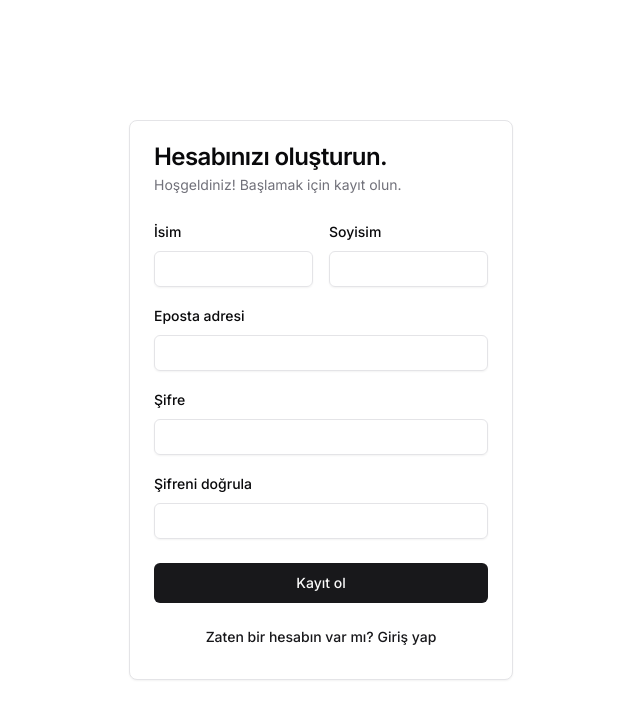
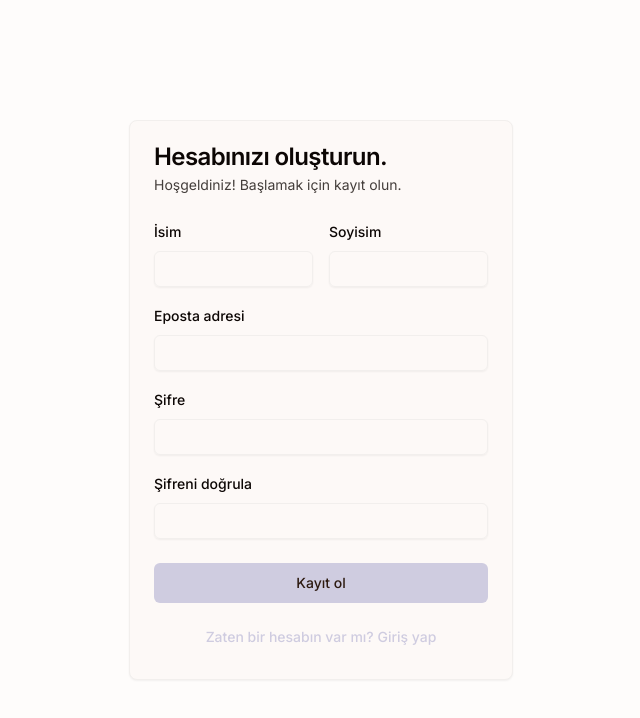
Before and after one commit to drawsly/libratrack, a Next.js app: page /register in a window 1280 px wide. Shown: the top 718 px of the page, without its empty margins (319-959 px from the left). Built offline with nearby package versions, Linux system fonts and the light colour scheme.

Commit message:
feat: Update global styles and add sidebar color variables for improved theming

```diff
--- a/src/styles/globals.css
+++ b/src/styles/globals.css
@@ -4,57 +4,74 @@
 
 @layer base {
   :root {
-    --background: 0 0% 100%;
-    --foreground: 240 10% 3.9%;
-    --card: 0 0% 100%;
-    --card-foreground: 240 10% 3.9%;
-    --popover: 0 0% 100%;
-    --popover-foreground: 240 10% 3.9%;
-    --primary: 240 5.9% 10%;
-    --primary-foreground: 0 0% 98%;
-    --secondary: 240 4.8% 95.9%;
-    --secondary-foreground: 240 5.9% 10%;
-    --muted: 240 4.8% 95.9%;
-    --muted-foreground: 240 3.8% 46.1%;
-    --accent: 240 4.8% 95.9%;
-    --accent-foreground: 240 5.9% 10%;
-    --destructive: 0 84.2% 60.2%;
-    --destructive-foreground: 0 0% 98%;
-    --border: 240 5.9% 90%;
-    --input: 240 5.9% 90%;
-    --ring: 240 10% 3.9%;
-    --chart-1: 12 76% 61%;
+    --background: 20 66% 99%;
+    --foreground: 20 51% 4%;
+    --muted: 20 25% 86%;
+    --muted-foreground: 20 7% 25%;
+    --popover: 20 66% 98%;
+    --popover-foreground: 20 51% 3%;
+    --card: 20 66% 98%;
+    --card-foreground: 20 51% 3%;
+    --border: 20 15% 94%;
+    --input: 20 15% 94%;
+    --primary: 248 25% 84%;
+    --primary-foreground: 20 48% 12%;
+    --secondary: 20 12% 92%;
+    --secondary-foreground: 20 12% 32%;
+    --accent: 20 12% 92%;
+    --accent-foreground: 20 12% 32%;
+    --destructive: 11 80% 22%;
+    --destructive-foreground: 11 80% 82%;
+    --ring: 248 25% 84%;
+    --radius: 0.5rem;
+    --chart-1: 248 25% 84%;
     --chart-2: 173 58% 39%;
     --chart-3: 197 37% 24%;
     --chart-4: 43 74% 66%;
     --chart-5: 27 87% 67%;
-    --radius: 0.5rem;
+    --sidebar-background: 20 66% 98%;
+    --sidebar-foreground: 240 5.3% 26.1%;
+    --sidebar-primary: 240 5.9% 10%;
+    --sidebar-primary-foreground: 0 0% 98%;
+    --sidebar-accent: 20 25% 86%;
+    --sidebar-accent-foreground: 240 5.9% 10%;
+    --sidebar-border: 220 13% 91%;
+    --sidebar-ring: 217.2 91.2% 59.8%;
   }
+
   .dark {
-    --background: 240 10% 3.9%;
-    --foreground: 0 0% 98%;
-    --card: 240 10% 3.9%;
-    --card-foreground: 0 0% 98%;
-    --popover: 240 10% 3.9%;
-    --popover-foreground: 0 0% 98%;
-    --primary: 0 0% 98%;
-    --primary-foreground: 240 5.9% 10%;
-    --secondary: 240 3.7% 15.9%;
-    --secondary-foreground: 0 0% 98%;
-    --muted: 240 3.7% 15.9%;
-    --muted-foreground: 240 5% 64.9%;
-    --accent: 240 3.7% 15.9%;
-    --accent-foreground: 0 0% 98%;
-    --destructive: 0 62.8% 30.6%;
-    --destructive-foreground: 0 0% 98%;
-    --border: 240 3.7% 15.9%;
-    --input: 240 3.7% 15.9%;
-    --ring: 240 4.9% 83.9%;
-    --chart-1: 220 70% 50%;
-    --chart-2: 160 60% 45%;
+    --background: 253 43% 3%;
+    --foreground: 253 31% 98%;
+    --muted: 253 7% 13%;
+    --muted-foreground: 253 13% 63%;
+    --popover: 253 43% 3%;
+    --popover-foreground: 253 31% 98%;
+    --card: 253 43% 4%;
+    --card-foreground: 253 31% 99%;
+    --border: 215 27.9% 16.9%;
+    --input: 215 27.9% 16.9%;
+    --primary: 253 91% 58%;
+    --primary-foreground: 253 91% 98%;
+    --secondary: 253 7% 9%;
+    --secondary-foreground: 253 7% 69%;
+    --accent: 253 13% 14%;
+    --accent-foreground: 253 13% 74%;
+    --destructive: 339.2 90.36% 51.18%;
+    --destructive-foreground: 0 0% 100%;
+    --ring: 253 91% 58%;
+    --chart-1: 253 91% 58%;
+    --chart-2: 253 13% 74%;
     --chart-3: 30 80% 55%;
     --chart-4: 280 65% 60%;
     --chart-5: 340 75% 55%;
+    --sidebar-background: 253 43% 4%;
+    --sidebar-foreground: 240 4.8% 95.9%;
+    --sidebar-primary: 253 91% 58%;
+    --sidebar-primary-foreground: 0 0% 100%;
+    --sidebar-accent: 240 3.7% 15.9%;
+    --sidebar-accent-foreground: 240 4.8% 95.9%;
+    --sidebar-border: 240 3.7% 15.9%;
+    --sidebar-ring: 253 91% 58%;
   }
 }
 
@@ -63,6 +80,32 @@
     @apply border-border;
   }
   body {
-    @apply bg-background text-foreground;
+    @apply box-border bg-background text-foreground;
   }
 }
+
+@layer utilities {
+  .shadow-card-dark {
+    box-shadow: 0 1px 3px rgba(0, 0, 0, 0.2), 0 1px 2px rgba(0, 0, 0, 0.4);
+  }
+
+  .shadow-elevation-dark {
+    box-shadow: 0 4px 6px rgba(0, 0, 0, 0.2), 0 5px 15px rgba(0, 0, 0, 0.4);
+  }
+
+  .hover-elevation-dark {
+    transition: background-color 0.2s ease;
+  }
+  .hover-elevation-dark:hover {
+    background-color: rgba(255, 255, 255, 0.03);
+  }
+
+  .min-h-screen {
+    min-height: 100vh; /* Fallback */
+    min-height: 100dvh;
+  }
+  .h-screen {
+    height: 100vh; /* Fallback */
+    height: 100dvh;
+  }
+}
--- a/tailwind.config.ts
+++ b/tailwind.config.ts
@@ -13,6 +13,14 @@ export default {
 		"./src/app/**/*.{js,ts,jsx,tsx,mdx}",
 	],
 	theme: {
+		container: {
+			center: true,
+			padding: '2rem',
+			screens: {
+				'2xl': '1400px'
+			}
+		},
+
 		extend: {
 			colors: {
 				background: 'hsl(var(--background))',
@@ -54,28 +62,39 @@ export default {
 					'3': 'hsl(var(--chart-3))',
 					'4': 'hsl(var(--chart-4))',
 					'5': 'hsl(var(--chart-5))'
+				},
+				sidebar: {
+					DEFAULT: 'hsl(var(--sidebar-background))',
+					foreground: 'hsl(var(--sidebar-foreground))',
+					primary: 'hsl(var(--sidebar-primary))',
+					'primary-foreground': 'hsl(var(--sidebar-primary-foreground))',
+					accent: 'hsl(var(--sidebar-accent))',
+					'accent-foreground': 'hsl(var(--sidebar-accent-foreground))',
+					border: 'hsl(var(--sidebar-border))',
+					ring: 'hsl(var(--sidebar-ring))'
 				}
 			},
 			animation: {
-				aurora: "aurora 60s linear infinite",
+				aurora: 'aurora 60s linear infinite'
 			},
 			keyframes: {
 				aurora: {
 					from: {
-						backgroundPosition: "50% 50%, 50% 50%",
+						backgroundPosition: '50% 50%, 50% 50%'
 					},
 					to: {
-						backgroundPosition: "350% 50%, 350% 50%",
-					},
-				},
+						backgroundPosition: '350% 50%, 350% 50%'
+					}
+				}
 			},
 			borderRadius: {
 				lg: 'var(--radius)',
 				md: 'calc(var(--radius) - 2px)',
 				sm: 'calc(var(--radius) - 4px)'
-			},
+			}
 		}
 	},
+
 	plugins: [require("tailwindcss-animate"), addVariablesForColors],
 } satisfies Config;
 
```
